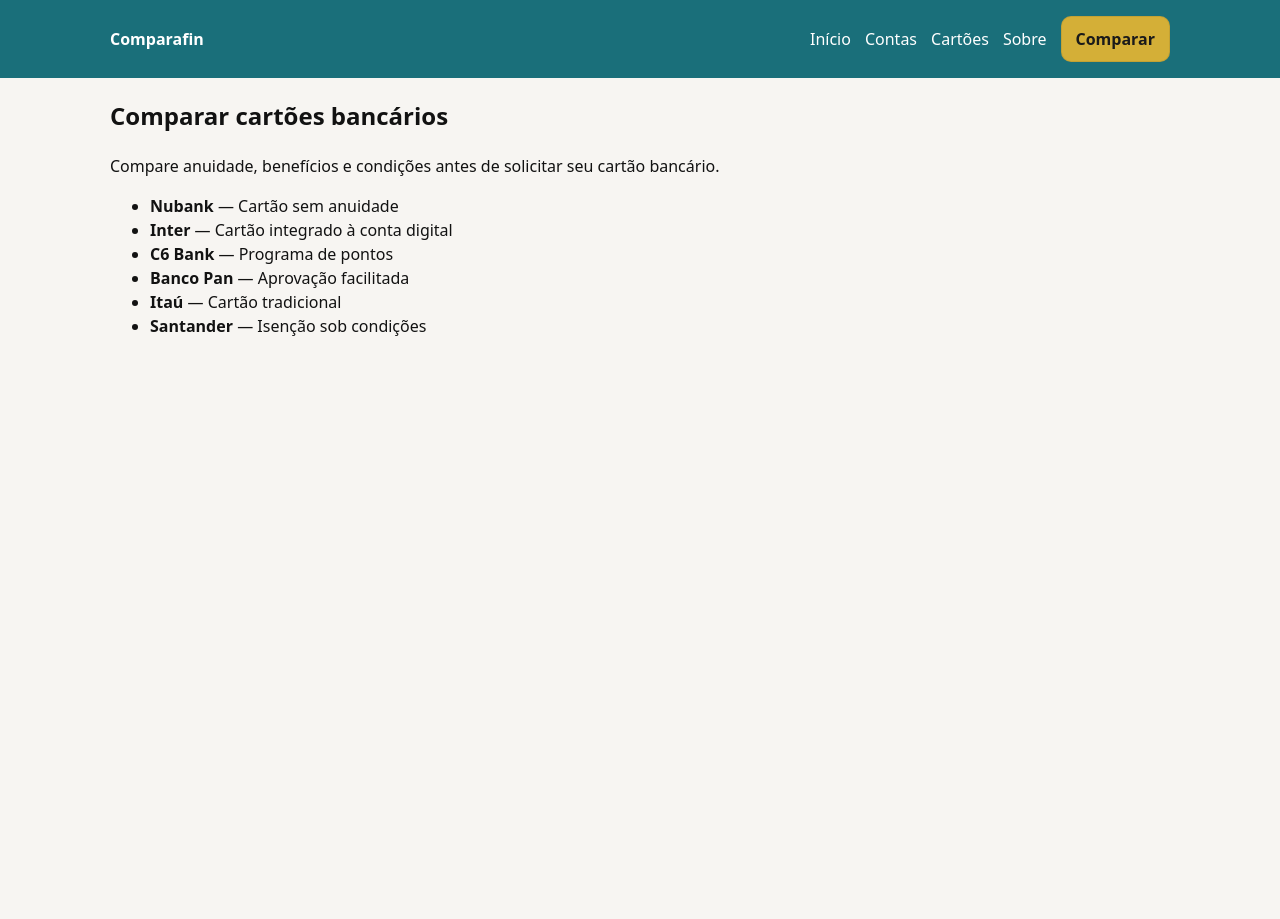
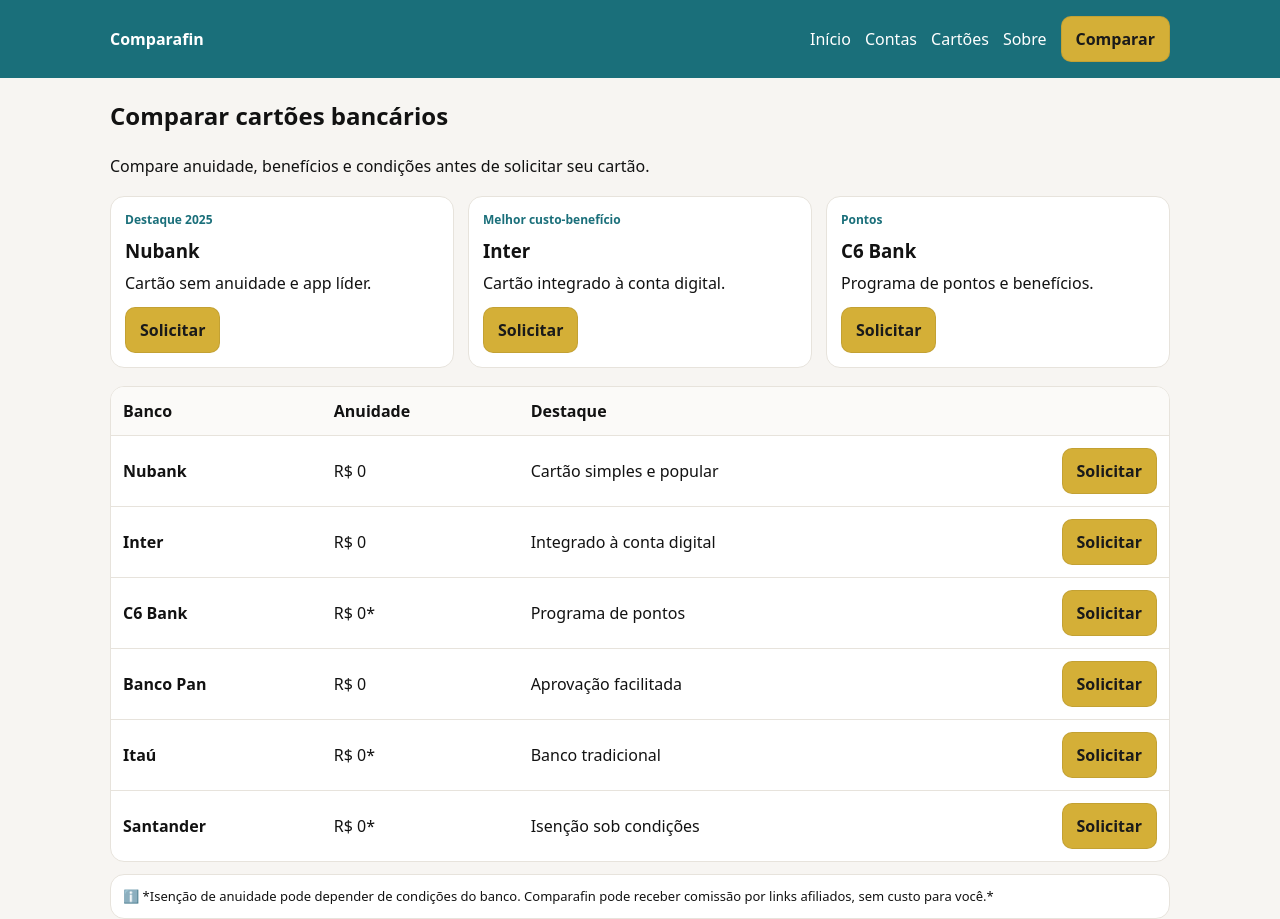
Before and after one commit to caroriedi7-dev/comparafin, a Next.js app: page /cartoes in a window 1280 px wide. Before the commit the page ends 800 px from the top, so only its background shows below. Built offline with nearby package versions, Linux system fonts and the light colour scheme.

Commit message:
Update page.js

```diff
--- a/app/cartoes/page.js
+++ b/app/cartoes/page.js
@@ -1,20 +1,89 @@
 export default function Cartoes() {
   return (
-    <section>
-      <h1>Comparar cartões bancários</h1>
-      <p>
-        Compare anuidade, benefícios e condições antes de solicitar
-        seu cartão bancário.
-      </p>
+    <>
+      <section>
+        <h1>Comparar cartões bancários</h1>
+        <p>
+          Compare anuidade, benefícios e condições antes de solicitar seu
+          cartão.
+        </p>
+      </section>
 
-      <ul>
-        <li><strong>Nubank</strong> — Cartão sem anuidade</li>
-        <li><strong>Inter</strong> — Cartão integrado à conta digital</li>
-        <li><strong>C6 Bank</strong> — Programa de pontos</li>
-        <li><strong>Banco Pan</strong> — Aprovação facilitada</li>
-        <li><strong>Itaú</strong> — Cartão tradicional</li>
-        <li><strong>Santander</strong> — Isenção sob condições</li>
-      </ul>
-    </section>
+      <section style={{ marginTop: 18 }}>
+        <div
+          style={{
+            display: "grid",
+            gridTemplateColumns: "repeat(3, 1fr)",
+            gap: 14
+          }}
+        >
+          <div style={{ background: "var(--card)", border: "1px solid var(--border)", borderRadius: 14, padding: 14 }}>
+            <div style={{ fontSize: 12, fontWeight: 900, marginBottom: 8, color: "var(--petrol)" }}>
+              Destaque 2025
+            </div>
+            <h3 style={{ margin: "0 0 6px" }}>Nubank</h3>
+            <p style={{ margin: "0 0 12px" }}>Cartão sem anuidade e app líder.</p>
+            <a className="btn" href="#">Solicitar</a>
+          </div>
+
+          <div style={{ background: "var(--card)", border: "1px solid var(--border)", borderRadius: 14, padding: 14 }}>
+            <div style={{ fontSize: 12, fontWeight: 900, marginBottom: 8, color: "var(--petrol)" }}>
+              Melhor custo-benefício
+            </div>
+            <h3 style={{ margin: "0 0 6px" }}>Inter</h3>
+            <p style={{ margin: "0 0 12px" }}>Cartão integrado à conta digital.</p>
+            <a className="btn" href="#">Solicitar</a>
+          </div>
+
+          <div style={{ background: "var(--card)", border: "1px solid var(--border)", borderRadius: 14, padding: 14 }}>
+            <div style={{ fontSize: 12, fontWeight: 900, marginBottom: 8, color: "var(--petrol)" }}>
+              Pontos
+            </div>
+            <h3 style={{ margin: "0 0 6px" }}>C6 Bank</h3>
+            <p style={{ margin: "0 0 12px" }}>Programa de pontos e benefícios.</p>
+            <a className="btn" href="#">Solicitar</a>
+          </div>
+        </div>
+      </section>
+
+      <section style={{ marginTop: 18, background: "var(--card)", border: "1px solid var(--border)", borderRadius: 14, overflow: "hidden" }}>
+        <table style={{ width: "100%", borderCollapse: "collapse" }}>
+          <thead>
+            <tr style={{ background: "#fbfaf8" }}>
+              <th style={{ padding: 12, textAlign: "left" }}>Banco</th>
+              <th style={{ padding: 12, textAlign: "left" }}>Anuidade</th>
+              <th style={{ padding: 12, textAlign: "left" }}>Destaque</th>
+              <th style={{ padding: 12 }}></th>
+            </tr>
+          </thead>
+          <tbody>
+            {[
+              ["Nubank", "R$ 0", "Cartão simples e popular"],
+              ["Inter", "R$ 0", "Integrado à conta digital"],
+              ["C6 Bank", "R$ 0*", "Programa de pontos"],
+              ["Banco Pan", "R$ 0", "Aprovação facilitada"],
+              ["Itaú", "R$ 0*", "Banco tradicional"],
+              ["Santander", "R$ 0*", "Isenção sob condições"]
+            ].map(([banco, anuidade, destaque]) => (
+              <tr key={banco} style={{ borderTop: "1px solid var(--border)" }}>
+                <td style={{ padding: 12, fontWeight: 900 }}>{banco}</td>
+                <td style={{ padding: 12 }}>{anuidade}</td>
+                <td style={{ padding: 12 }}>{destaque}</td>
+                <td style={{ padding: 12, textAlign: "right" }}>
+                  <a className="btn" href="#">Solicitar</a>
+                </td>
+              </tr>
+            ))}
+          </tbody>
+        </table>
+      </section>
+
+      <section style={{ marginTop: 12 }}>
+        <div style={{ background: "var(--card)", border: "1px solid var(--border)", borderRadius: 14, padding: 12, fontSize: 13 }}>
+          ℹ️ *Isenção de anuidade pode depender de condições do banco.
+          Comparafin pode receber comissão por links afiliados, sem custo para você.*
+        </div>
+      </section>
+    </>
   );
 }
```
